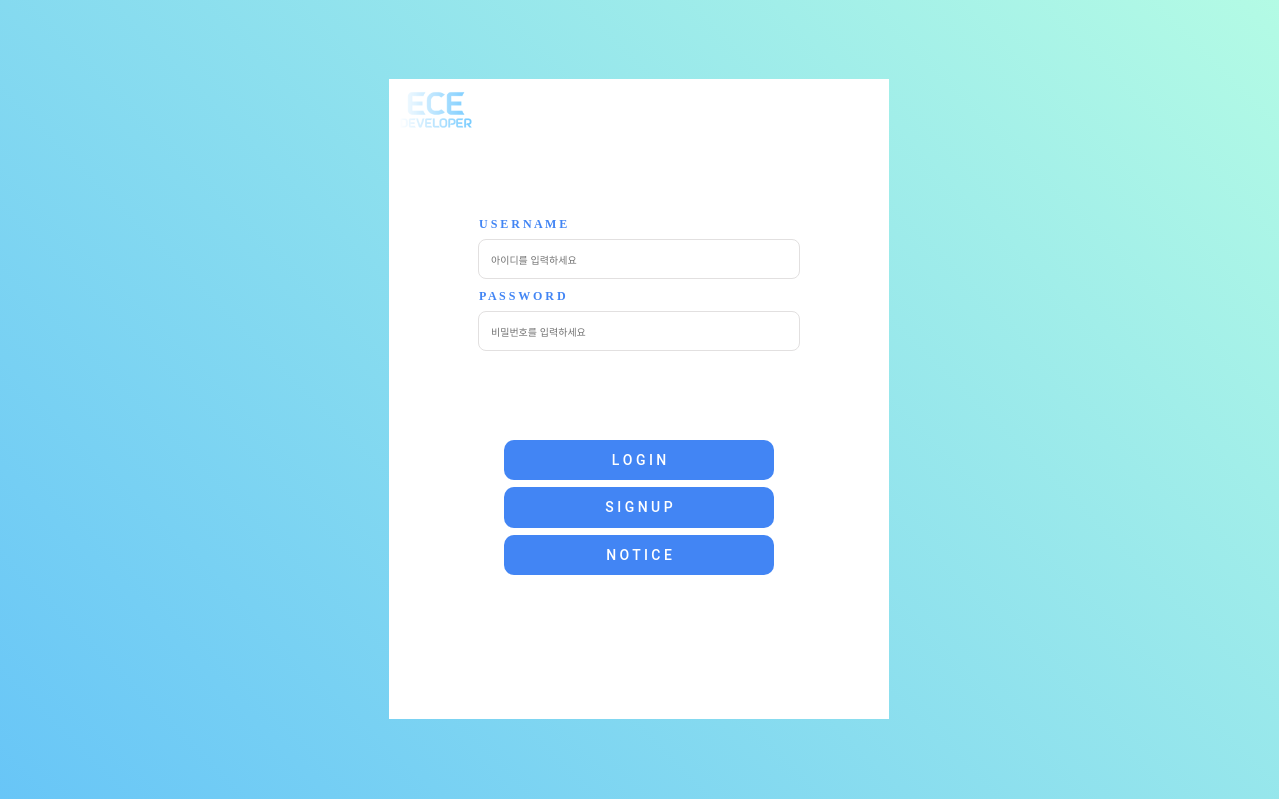
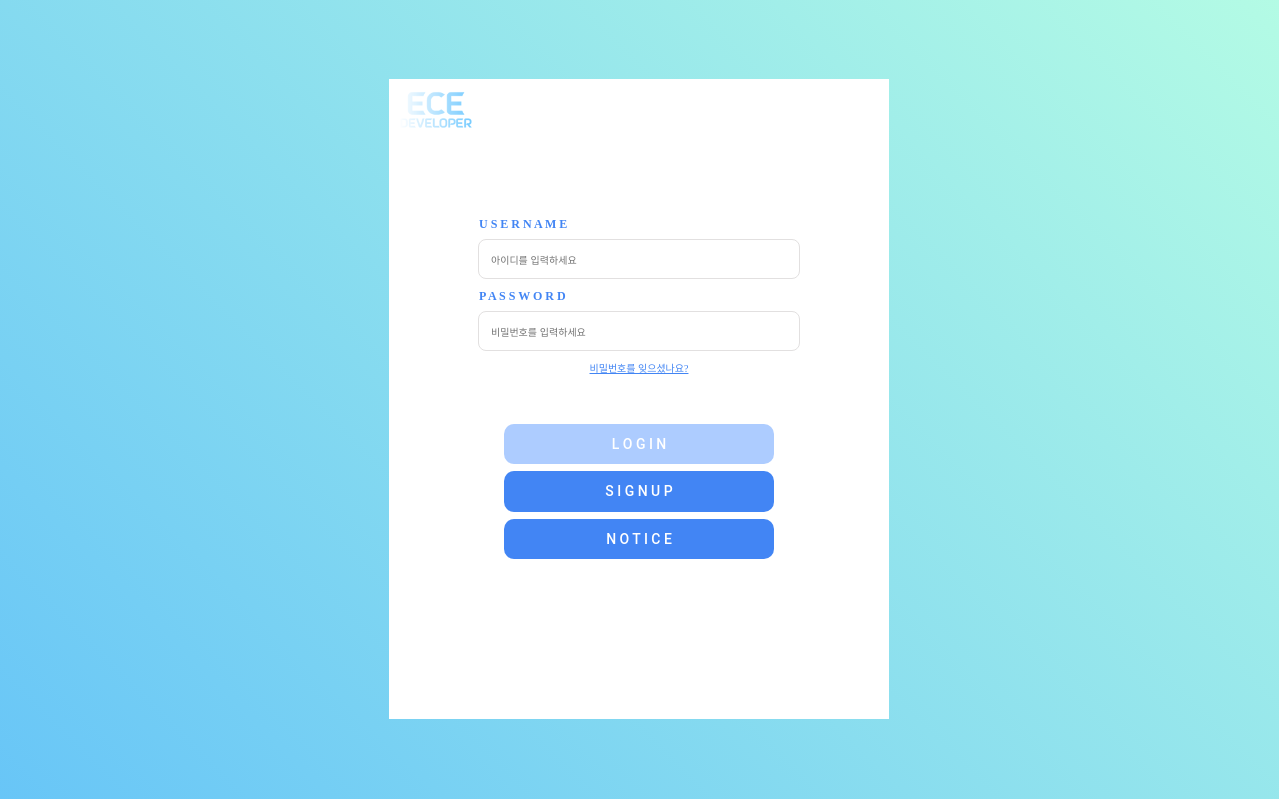
Before and after one commit to ECE-Developers/reservation-web, a React (Create React App) app: page / in a window 1280 px wide. Built offline with nearby package versions, Linux system fonts and the light colour scheme.

Commit message:
feat: 로그인 창에 비밀번호 찾기 링크 연결 및 css구현

```diff
--- a/src/App.js
+++ b/src/App.js
@@ -4,6 +4,7 @@ import AgreePage from './Page/AgreePage';
 import MainPage from './Page/MainPage'
 import RsvPage from './Page/RsvPage';
 import CautionPage from './Page/CautionPage';
+import FindPwPage from './Page/FindPwPage';
 import React from 'react';
 import { BrowserRouter as Router, Route, Routes } from 'react-router-dom';
 
@@ -17,6 +18,7 @@ function App() {
           <Route path='/agreeInform' element={<AgreePage />}></Route>
           <Route path='/rsv' element={<RsvPage />}></Route>
           <Route path='/caution' element={<CautionPage />}></Route>
+          <Route path='/findPw' element={<FindPwPage />}></Route>
           <Route path='/' element={<LoginPage />}></Route>
         </Routes>
       </Router>
--- /dev/null
+++ b/src/Page/FindPwPage.js
@@ -0,0 +1,18 @@
+import React, { useState, useEffect } from 'react';
+import HeaderLogin from '../layout/HeaderLogin';
+import { useNavigate } from "react-router-dom"
+
+
+function FindPwPage(){
+
+  return (
+    <div>
+      <HeaderLogin />비밀번호찾기
+    </div>
+
+
+
+  )
+}
+
+export default FindPwPage;
--- a/src/Page/LoginPage.js
+++ b/src/Page/LoginPage.js
@@ -6,7 +6,7 @@
 import React, { useEffect, useState } from 'react'
 import Modal from '../components/Modal'
 import HeaderUnlogin from '../layout/HeaderUnlogin'
-import { useNavigate } from "react-router-dom"
+import { useNavigate, Link } from "react-router-dom"
 import '../css/login.css'
 /*import axios from 'axios';*/
 
@@ -105,6 +105,10 @@ export default function Login() {
         </div>
       </div>
 
+      <Link to ="/findPw" className="forgotPw">
+        비밀번호를 잊으셨나요?
+      </Link>
+
       <div className='buttonWrap'>
       <div >
         <button className='blue-box' type='button' onClick={onClickLogin} disabled={notBtnAllow} >L O G I N</button>
--- a/src/css/login.css
+++ b/src/css/login.css
@@ -23,7 +23,7 @@
 }
 
 .buttonWrap{
-  margin-top: 15%;
+  margin-top: 8%;
 }
 
 .titleWrap{
@@ -31,7 +31,7 @@
 }
 .blue-box {
   outline: none;
-  background: #4285F4;;
+  background: #4285F4;
   width: 60%;
   max-width: 270px;
   border: 0;
@@ -46,6 +46,10 @@
   cursor: pointer;
   margin: 7px auto;
   display: block;
+}
+
+.blue-box:disabled{
+  background: #adccff;
 }
 
 .inputTitle {
@@ -79,3 +83,9 @@
   font-size: 10px;
   font-weight: 400;
 }
+
+.forgotPw {
+  font-size: 10px;
+  margin: 2px auto;
+  color: #4285F4;
+}
```
